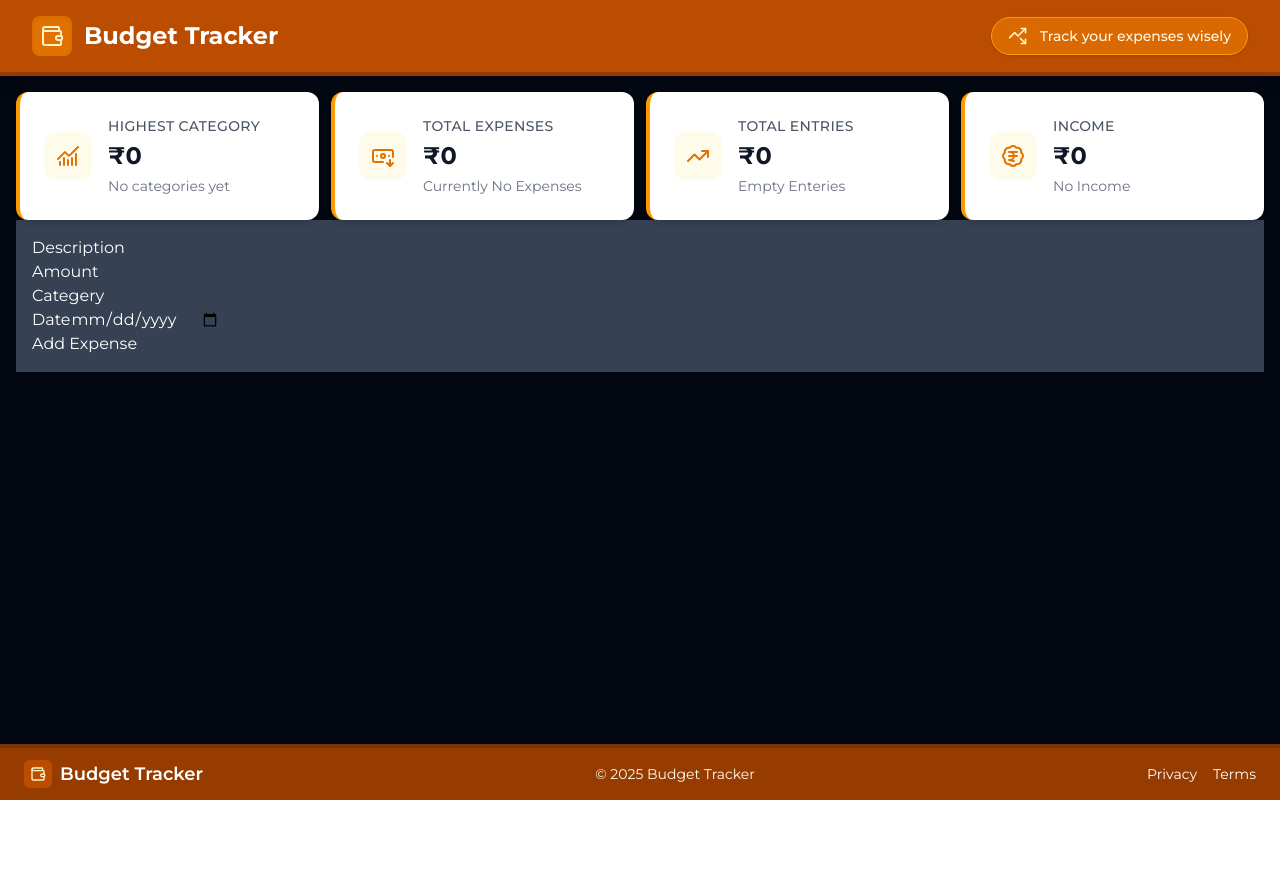
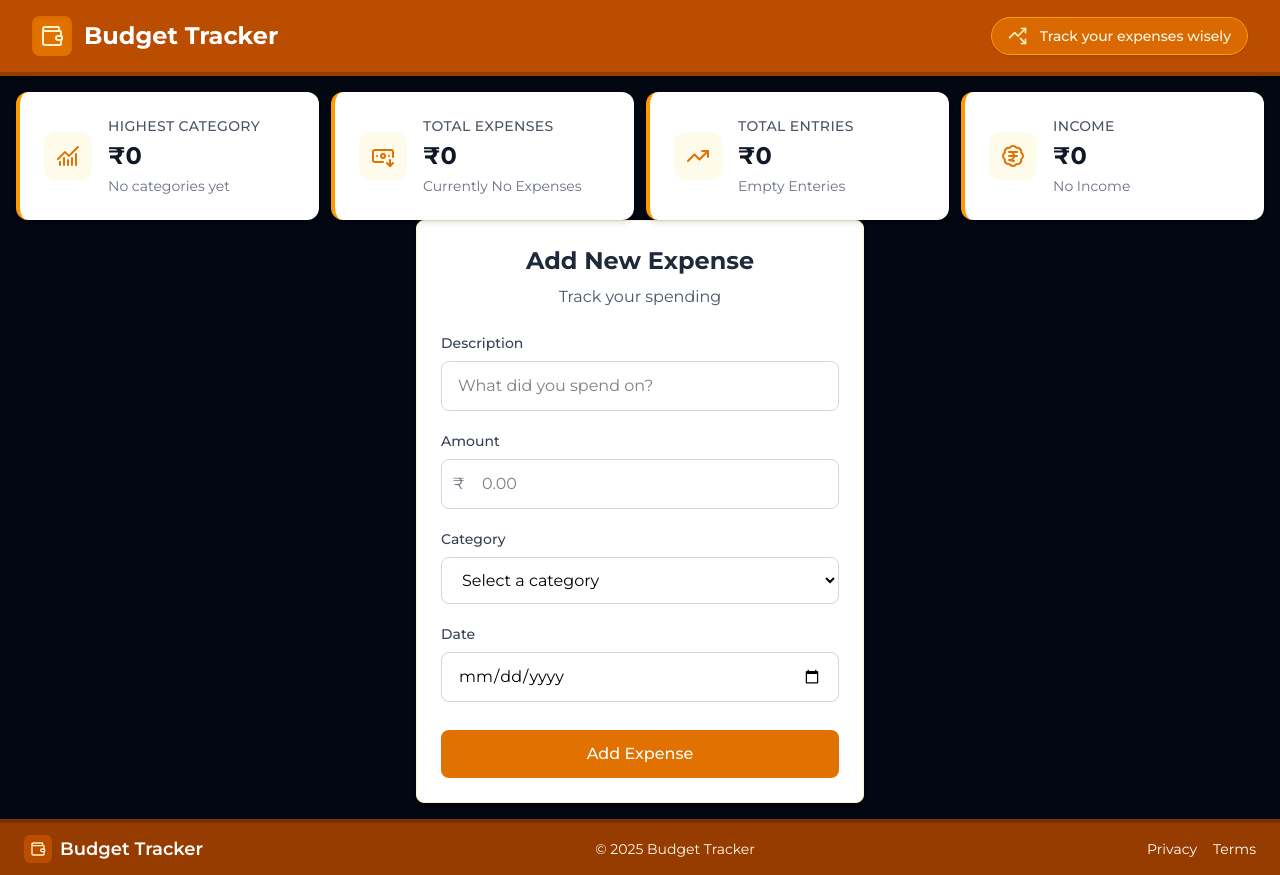
Before and after one commit to Mkcodes-in/Expense-tracker-app, a React (Vite) app: page / in a window 1280 px wide. Before the commit the page ends 800 px from the top, so only its background shows below. Built offline with nearby package versions, Linux system fonts and the light colour scheme.

Commit message:
form complete

```diff
--- a/src/components/DashboardMain.tsx
+++ b/src/components/DashboardMain.tsx
@@ -3,7 +3,7 @@ import Form from './Form'
 
 export default function DashboardMain() {
   return (
-    <div className='max-w-7xl mx-auto px-4 py-4'>
+    <div className='max-w-7xl mx-auto px-4 py-4 '>
      <DashboardHead />
      <Form />
     </div>
--- a/src/components/Form.tsx
+++ b/src/components/Form.tsx
@@ -1,24 +1,76 @@
 export default function Form() {
   return (
-    <div className="p-4 bg-gray-700">
-      <form>
-        <div>
-          <label htmlFor="description">Description</label>
-          <input id="description" type="text" />
+    <div className="p-6 bg-white rounded-lg shadow-md border border-amber-100 max-w-md mx-auto text-black">
+      <div className="text-center mb-6">
+        <h2 className="text-2xl font-bold text-gray-800 mb-2">Add New Expense</h2>
+        <p className="text-gray-600">Track your spending</p>
+      </div>
+
+      <form className="flex flex-col gap-5">
+        <div className="flex flex-col">
+          <label htmlFor="description" className="text-sm font-medium text-gray-700 mb-2">
+            Description
+          </label>
+          <input
+            className="w-full px-4 py-3 border border-gray-300 rounded-lg focus:outline-none focus:ring-2 focus:ring-amber-500 focus:border-amber-500 transition-colors duration-200"
+            id="description"
+            type="text"
+            placeholder="What did you spend on?"
+          />
         </div>
-        <div>
-          <label htmlFor="amount">Amount</label>
-          <input type="text" name="amount" id="amount" />
+
+        <div className="flex flex-col">
+          <label htmlFor="amount" className="text-sm font-medium text-gray-700 mb-2">
+            Amount
+          </label>
+          <div className="relative">
+            <span className="absolute left-3 top-1/2 transform -translate-y-1/2 text-gray-500">₹</span>
+            <input
+              className="w-full pl-10 pr-4 py-3 border border-gray-300 rounded-lg focus:outline-none focus:ring-2 focus:ring-amber-500 focus:border-amber-500 transition-colors duration-200"
+              type="number"
+              name="amount"
+              id="amount"
+              placeholder="0.00"
+            />
+          </div>
         </div>
-        <div>
-          <label htmlFor="category">Categery</label>
-          <input type="text" name="category" id="category" />
+
+        <div className="flex flex-col">
+          <label htmlFor="category" className="text-sm font-medium text-gray-700 mb-2">
+            Category
+          </label>
+          <select
+            className="w-full px-4 py-3 border border-gray-300 rounded-lg focus:outline-none focus:ring-2 focus:ring-amber-500 focus:border-amber-500 transition-colors duration-200"
+            name="category"
+            id="category"
+          >
+            <option value="">Select a category</option>
+            <option value="food">Food & Dining</option>
+            <option value="transport">Transportation</option>
+            <option value="shopping">Shopping</option>
+            <option value="entertainment">Entertainment</option>
+            <option value="bills">Bills & Utilities</option>
+            <option value="other">Other</option>
+          </select>
         </div>
-        <div>
-          <label htmlFor="date">Date</label>
-          <input type="date" id="date" />
+
+        <div className="flex flex-col">
+          <label htmlFor="date" className="text-sm font-medium text-gray-700 mb-2">
+            Date
+          </label>
+          <input
+            className="w-full px-4 py-3 border border-gray-300 rounded-lg focus:outline-none focus:ring-2 focus:ring-amber-500 focus:border-amber-500 transition-colors duration-200"
+            type="date"
+            id="date"
+          />
         </div>
-        <button type="submit">Add Expense</button>
+
+        <button
+          type="submit"
+          className="w-full bg-amber-600 hover:bg-amber-700 text-white font-medium py-3 px-6 rounded-lg transition-colors duration-200 mt-2 cursor-pointer"
+        >
+          Add Expense
+        </button>
       </form>
     </div>
   )
--- a/src/pages/DashboradLayout.tsx
+++ b/src/pages/DashboradLayout.tsx
@@ -5,9 +5,9 @@ import React from 'react'
 
 export default function Dashborad() {
   return (
-    <div className='min-h-screen flex flex-col bg-gray-950 text-white'>
+    <div className='min-h-screen flex flex-col bg-gray-950 text-white overflow-hidden'>
         <Dashboard />
-        <div className='flex-grow overflow-auto'><DashboardMain /></div>
+        <div className='flex-grow overflow-y-auto'><DashboardMain /></div>
         <Footer />
     </div>
   )
```
